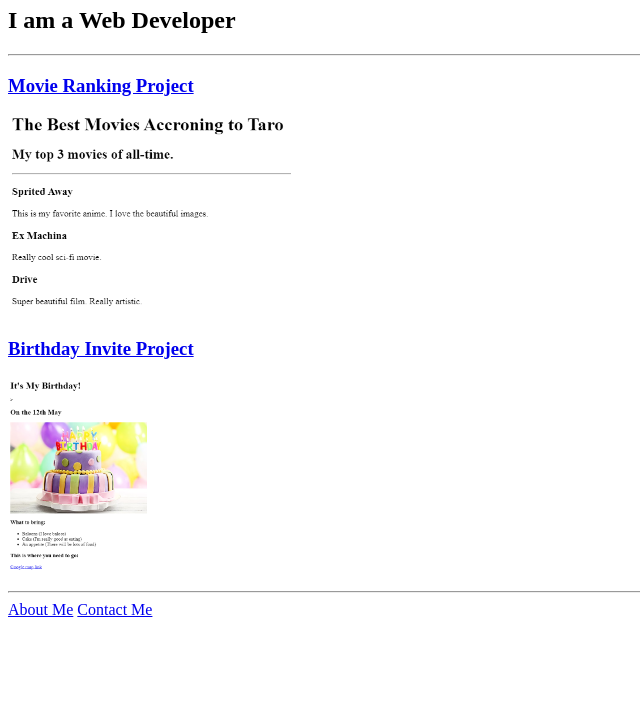
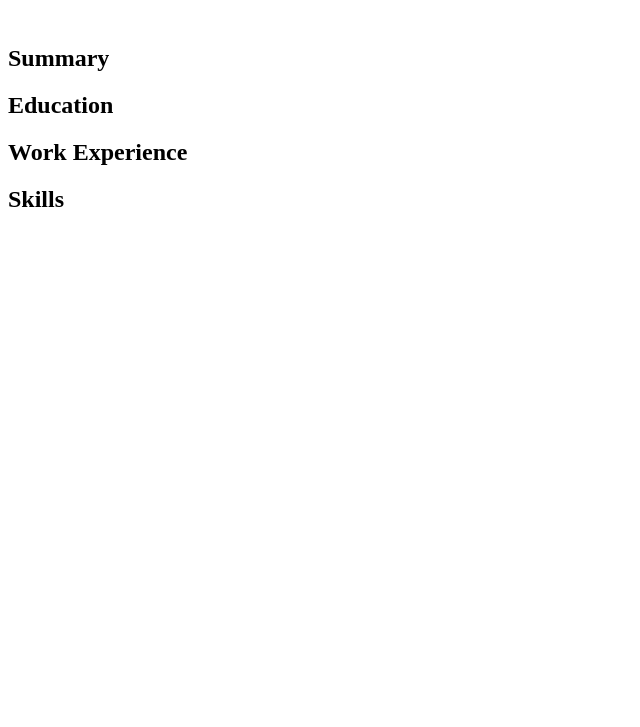
Before and after one commit to taro-coupii/html-portfolio, a plain HTML site: page index.html in a window 1280 px wide. Shown: the part 73-800 px from the top of the page, without its empty margins (0-640 px from the left). Drawn offline with Linux system fonts and the light colour scheme.

Commit message:
Add files via upload

```diff
--- a/index.html
+++ b/index.html
@@ -1,44 +1,25 @@
-<!-- TODO 1: Create the HTML Boilerplate -->
-
-<!-- TODO 2: Add Your previous projects' HTML into the public folder -->
-
-<!-- TODO 3: Take screenshots of your project previews and add the images to the images folder -->
-
-<!-- TODO 4: Add titles/subtitles etc. -->
-
-<!-- TODO 5: Add a link to the project pages -->
-
-<!-- TODO 6: Add images to show the project previews
-HINT for TODO 6: You can use the height attribute set to 200 to make the image smaller:
-https://developer.mozilla.org/en-US/docs/Web/HTML/Element/img#attr-height -->
-
-<!-- TODO 7: Add the Contact Me and About Me page links -->
-
 <!DOCTYPE html>
 <html lang="en">
     <head>
         <meta charset="UTF-8">
-    <title>Taro' Portfolio</title>
+        <Title>Taro's Resume</Title>
     </head>
     <body>
         <h1>
-        Taro Sato's Portfolio
+            Taro Saro
         </h1>
+        <img src="" />
         <h2>
-        I am a Web Developer
+            Summary
         </h2>
-    <hr/>
-    <h3>
-        <a href="../2.4 Movie Ranking Project/index.html">Movie Ranking Project</a>
-    </h3>
-    <img src="./movie_ranking_project.png" alt="previews" height="200"/>
-    <h3>
-        <a href="../3.4 Birthday Invite Project/index.html">Birthday Invite Project</a>
-    </h3>
-    <img src="./birthday_invite-project.png" height="200" alt="previews" />
-    <hr/>
-    <a href="../4.1 Webpages/public/about.html">About Me</a>
-    <a href=".//public/contact.html">Contact Me</a>
-
+        <h2>
+            Education
+        </h2>
+        <h2>
+            Work Experience
+        </h2>
+        <h2>
+            Skills
+        </h2>
     </body>
 </html>
```
Also changed, not shown: Contact.html (added, +23 -0 lines), 1 other file. Lines whose indentation alone changed are shown as unchanged.
